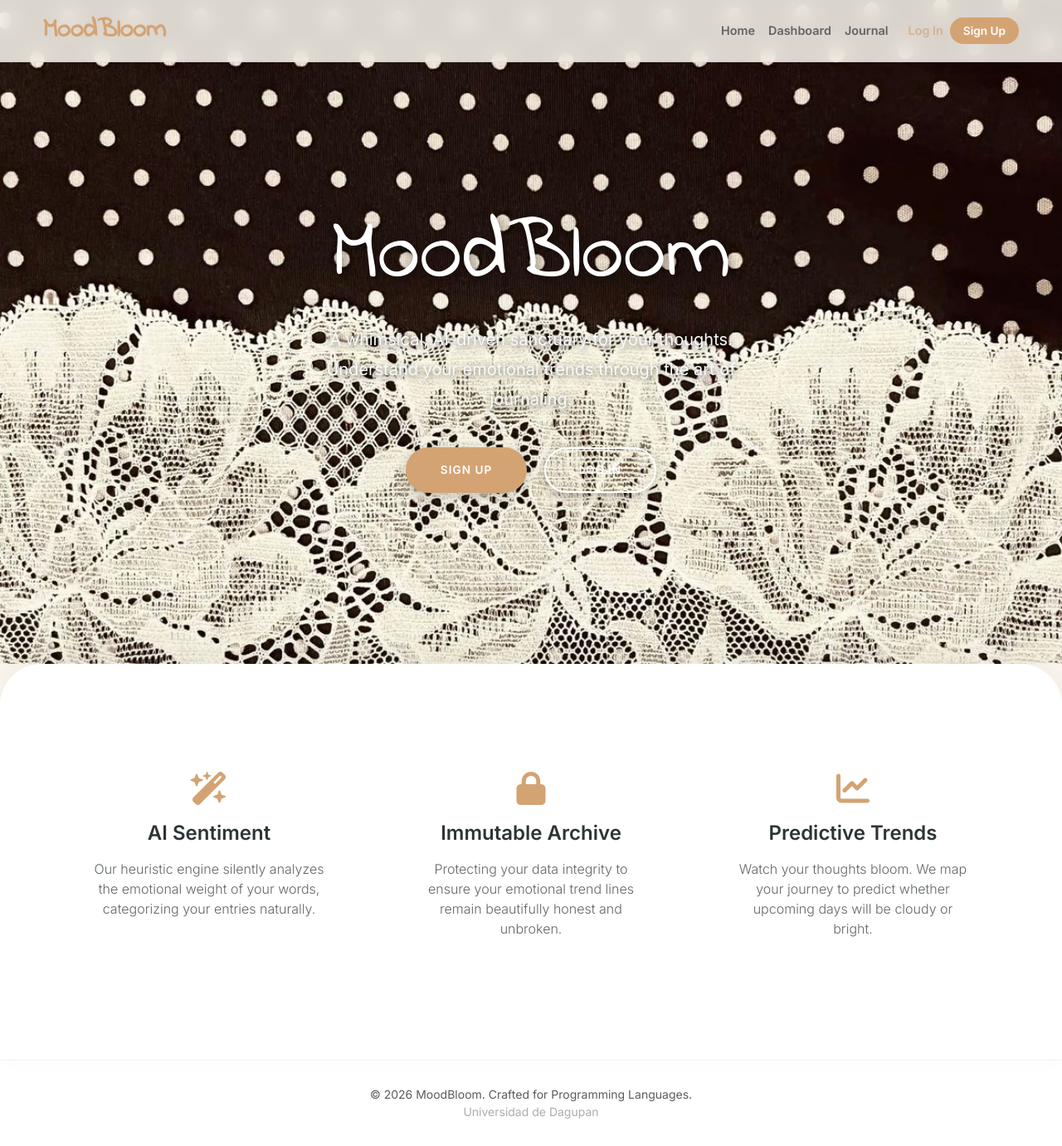
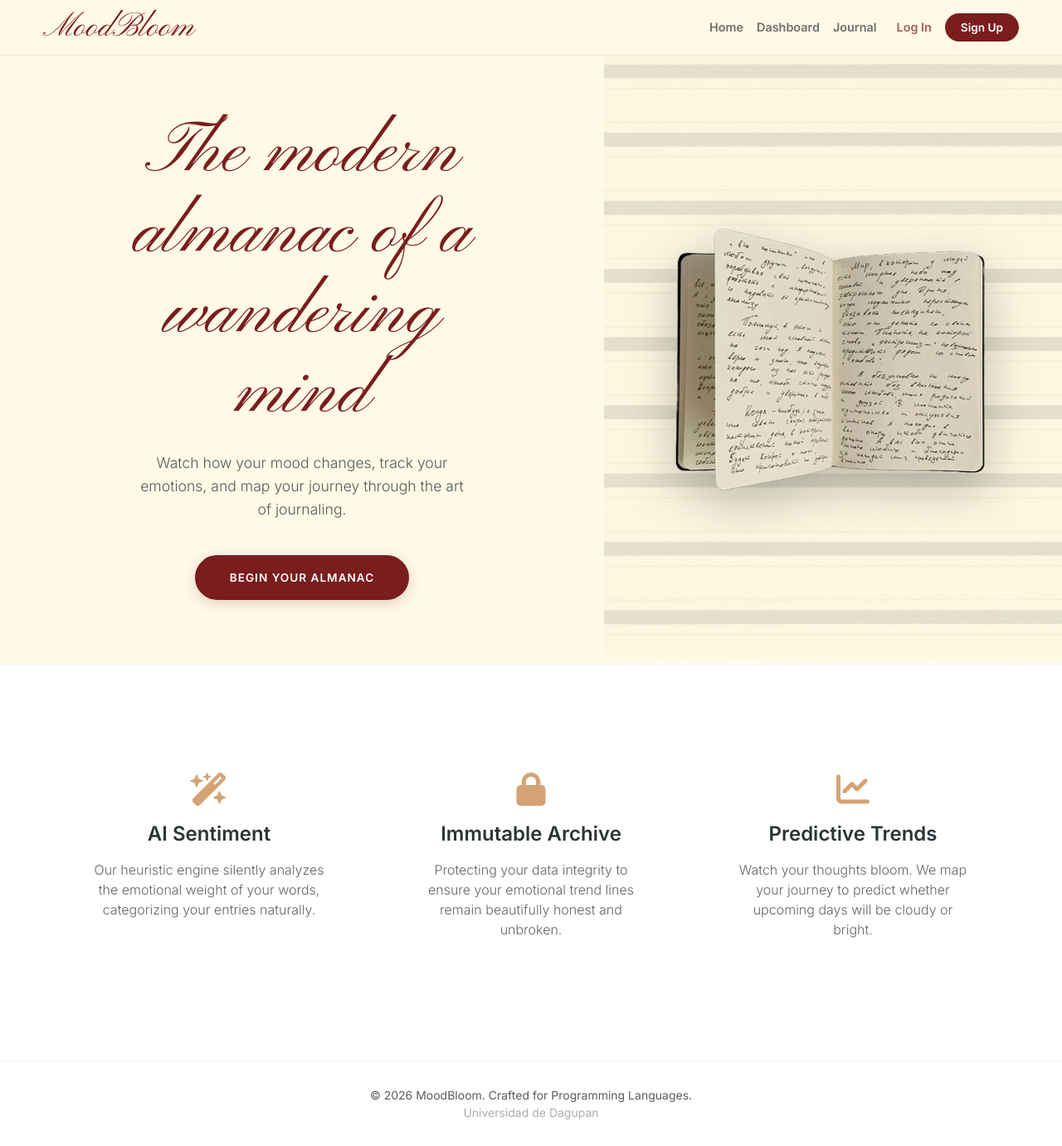
Before and after one commit to introshia/MoodBloom, a Flask app: page / in a window 1280 px wide. Shown: the whole page at 83% size. Before the commit the page ends 1348 px from the top, so only its background shows below. Run offline with Flask 3, Linux system fonts and the light colour scheme.

Commit message:
Implemented chic vintage split-screen UI for landing page and added Figma assets

```diff
--- a/app.py
+++ b/app.py
@@ -14,7 +14,7 @@ app.secret_key = 'super_secret_moodbloom_key'
 db_config = {
     'host': 'localhost',
     'user': 'root',
-    'password': 'modbloom_3',
+    'password': 'fake_password',
     'database': 'moodbloom_db'
 }
 
--- a/templates/index.html
+++ b/templates/index.html
@@ -9,13 +9,14 @@
     <link rel="stylesheet" href="https://cdnjs.cloudflare.com/ajax/libs/font-awesome/6.4.0/css/all.min.css">
     <link href="https://unpkg.com/aos@2.3.1/dist/aos.css" rel="stylesheet">
 
-    <link href="https://fonts.googleapis.com/css2?family=Inter:wght@300;400;600&family=Indie+Flower&display=swap" rel="stylesheet">
+    <link href="https://fonts.googleapis.com/css2?family=Inter:wght@300;400;600&family=Indie+Flower&family=Pinyon+Script&display=swap" rel="stylesheet">
 
     <style>
         :root {
             --text-main: #2D3436;
             --accent-chic: #D4A373;
-            --bg-soft: #fcf8f0;
+            --accent-red: #7a1d1d;
+            --bg-soft: #fff9e6;
         }
 
         body {
@@ -27,21 +28,20 @@
             padding: 0;
         }
 
-        /* SLIMMER LOGO */
-        .logo-handwritten {
-            font-family: 'Indie Flower', cursive;
-            font-size: 2rem;
-            color: var(--accent-chic) !important;
-            text-decoration: none;
-            font-weight: bold;
-        }
-
-        /* SLIMMER HEADER */
+        /* NAVBAR STYLING */
         .navbar {
-            background: rgba(252, 248, 240, 0.85);
+            background: rgba(255, 249, 230, 0.9);
             backdrop-filter: blur(12px);
             border-bottom: 1px solid rgba(0,0,0,0.05);
             padding: 8px 40px;
+        }
+
+        .logo-handwritten {
+            font-family: 'Pinyon Script', cursive;
+            font-size: 2.5rem;
+            color: var(--accent-red) !important;
+            text-decoration: none;
+            line-height: 1;
         }
 
         .nav-link {
@@ -54,87 +54,108 @@
 
         .nav-link:hover {
             opacity: 1;
-            color: var(--accent-chic) !important;
+            color: var(--accent-red) !important;
         }
 
-        /* FULL-SCREEN HERO SECTION */
-        .hero-section {
-            height: 100vh;
+        .btn-nav-signup {
+            background-color: var(--accent-red);
+            color: white !important;
+            border-radius: 20px;
+            padding: 6px 18px;
+            font-size: 0.85rem;
+            font-weight: 600;
+            transition: 0.3s;
+        }
+
+        .btn-nav-signup:hover {
+            background-color: #5c1414;
+            transform: translateY(-2px);
+        }
+
+        /* NEW SPLIT SCREEN HERO SECTION */
+        .split-hero {
+            display: flex;
+            min-height: 100vh;
             width: 100%;
-            background: url('/static/homepage.jpeg') no-repeat center center;
-            background-size: cover;
-            background-attachment: fixed;
+            padding-top: 60px;
+        }
+
+        /* Left Side: Text and CTA */
+        .hero-left {
+            flex: 1;
             display: flex;
             flex-direction: column;
             justify-content: center;
             align-items: center;
+            padding: 40px 10%;
             text-align: center;
-            padding: 0 20px;
-            position: relative;
+            background-color: var(--bg-soft);
         }
 
-        .hero-title {
-            font-family: 'Indie Flower', cursive;
-            font-size: 6.5rem;
-            color: #ffffff;
+        .vintage-headline {
+            font-family: 'Pinyon Script', cursive;
+            font-size: 5.5rem;
+            color: var(--accent-red);
+            line-height: 1.1;
             margin-bottom: 20px;
-            margin-top: 40px;
-            text-shadow: 2px 4px 12px rgba(0, 0, 0, 0.5);
         }
 
-        .hero-subtitle {
-            font-size: 1.25rem;
-            font-weight: 400;
-            color: #f8f9fa;
-            opacity: 0.95;
-            max-width: 550px;
-            line-height: 1.8;
+        .hero-subtitle-new {
+            font-size: 1.1rem;
+            font-weight: 300;
+            color: var(--text-main);
             margin-bottom: 40px;
-            text-shadow: 1px 2px 8px rgba(0, 0, 0, 0.6);
+            opacity: 0.8;
+            max-width: 400px;
+            line-height: 1.6;
         }
 
-        /* CHIC BUTTON */
-        .btn-chic {
-            background-color: var(--accent-chic);
+        .btn-vintage {
+            background-color: var(--accent-red);
             color: white;
-            border: 2px solid var(--accent-chic);
             padding: 15px 40px;
             border-radius: 30px;
+            text-transform: uppercase;
             font-weight: 600;
             letter-spacing: 1px;
-            text-transform: uppercase;
+            text-decoration: none;
+            transition: 0.3s;
             font-size: 0.85rem;
-            transition: all 0.4s ease;
-            text-decoration: none;
-            display: inline-block;
-            box-shadow: 0 4px 15px rgba(0, 0, 0, 0.2);
+            border: 2px solid var(--accent-red);
+            box-shadow: 0 4px 15px rgba(122, 29, 29, 0.2);
         }
 
-        .btn-chic:hover {
+        .btn-vintage:hover {
             background-color: transparent;
-            color: white;
-            border-color: white;
+            color: var(--accent-red);
             transform: translateY(-3px);
-            box-shadow: 0 10px 20px rgba(0, 0, 0, 0.3);
+            box-shadow: 0 8px 20px rgba(122, 29, 29, 0.15);
         }
 
-        .btn-chic-outline {
-            background-color: transparent;
-            color: white;
-            border: 2px solid white;
+        /* Right Side: Photos */
+        .hero-right {
+            flex: 1;
+            /* PERFECTLY MATCHES YOUR STRIPED BG FILE NAME */
+            background-image: url("{{ url_for('static', filename='striped-bg.jpg') }}");
+            background-size: cover;
+            background-position: center;
+            display: flex;
+            justify-content: center;
+            align-items: center;
+            padding: 40px;
         }
 
-        .btn-chic-outline:hover {
-            background-color: white;
-            color: var(--accent-chic);
+        .journal-img {
+            max-width: 85%;
+            height: auto;
+            filter: drop-shadow(0px 20px 30px rgba(0,0,0,0.25));
         }
 
         /* FEATURE SECTION */
         .feature-section {
             padding: 100px 20px;
             background: white;
-            border-radius: 50px 50px 0 0;
-            box-shadow: 0 -15px 40px rgba(0,0,0,0.05);
+            border-top: 1px solid rgba(0,0,0,0.05);
             position: relative;
             z-index: 10;
         }
@@ -150,12 +171,25 @@
             margin-bottom: 20px;
         }
 
-        /* FOOTER STYLING */
+        /* FOOTER */
         .footer {
             background: white;
             padding: 30px 20px;
             text-align: center;
             border-top: 1px solid rgba(0,0,0,0.05);
+        }
+
+        /* MOBILE RESPONSIVENESS */
+        @media (max-width: 991px) {
+            .split-hero {
+                flex-direction: column;
+            }
+            .hero-right {
+                min-height: 50vh;
+            }
+            .vintage-headline {
+                font-size: 4rem;
+            }
         }
     </style>
 </head>
@@ -165,25 +199,25 @@
         <div class="container-fluid">
             <a class="navbar-brand logo-handwritten" href="{{ url_for('index') }}">MoodBloom</a>
             <div class="d-flex ms-auto align-items-center">
-                <a class="nav-link me-3" href="{{ url_for('index') }}">Home</a>
-                <a class="nav-link me-3" href="{{ url_for('dashboard') }}">Dashboard</a>
-                <a class="nav-link me-4" href="{{ url_for('journal') }}">Journal</a>
+                <a class="nav-link me-3 d-none d-md-block" href="{{ url_for('index') }}">Home</a>
+                <a class="nav-link me-3 d-none d-md-block" href="{{ url_for('dashboard') }}">Dashboard</a>
+                <a class="nav-link me-4 d-none d-md-block" href="{{ url_for('journal') }}">Journal</a>
 
-                <a class="nav-link fw-bold me-2" href="{{ url_for('login') }}" style="color: var(--accent-chic) !important;">Log In</a>
-                <a href="{{ url_for('register') }}" class="btn" style="background-color: var(--accent-chic); color: white; border-radius: 20px; padding: 5px 15px; font-size: 0.85rem; font-weight: 600;">Sign Up</a>
+                <a class="nav-link fw-bold me-3" href="{{ url_for('login') }}" style="color: var(--accent-red) !important;">Log In</a>
+                <a href="{{ url_for('register') }}" class="btn btn-nav-signup">Sign Up</a>
             </div>
         </div>
     </nav>
 
-    <section class="hero-section">
-        <h1 class="hero-title" data-aos="zoom-in" data-aos-duration="1200">MoodBloom</h1>
-        <p class="hero-subtitle" data-aos="fade-up" data-aos-duration="1000" data-aos-delay="200">
-            A whimsical, AI-driven sanctuary for your thoughts. Understand your emotional trends through the art of journaling.
-        </p>
+    <section class="split-hero">
+        <div class="hero-left" data-aos="fade-right" data-aos-duration="1000">
+            <h1 class="vintage-headline">The modern<br>almanac of a<br>wandering mind</h1>
+            <p class="hero-subtitle-new">Watch how your mood changes, track your emotions, and map your journey through the art of journaling.</p>
+            <a href="{{ url_for('register') }}" class="btn-vintage">Begin Your Almanac</a>
+        </div>
 
-        <div data-aos="fade-up" data-aos-duration="1000" data-aos-delay="400">
-            <a href="{{ url_for('register') }}" class="btn-chic me-3">Sign Up</a>
-            <a href="{{ url_for('login') }}" class="btn-chic btn-chic-outline">Log In</a>
+        <div class="hero-right" data-aos="fade-left" data-aos-duration="1000" data-aos-delay="200">
+            <img src="{{ url_for('static', filename='journal-landing.png') }}" alt="Open Journal" class="journal-img">
         </div>
     </section>
 
```
Also changed, not shown: static/journal-landing.png (added), static/striped-bg.jpg (added).
